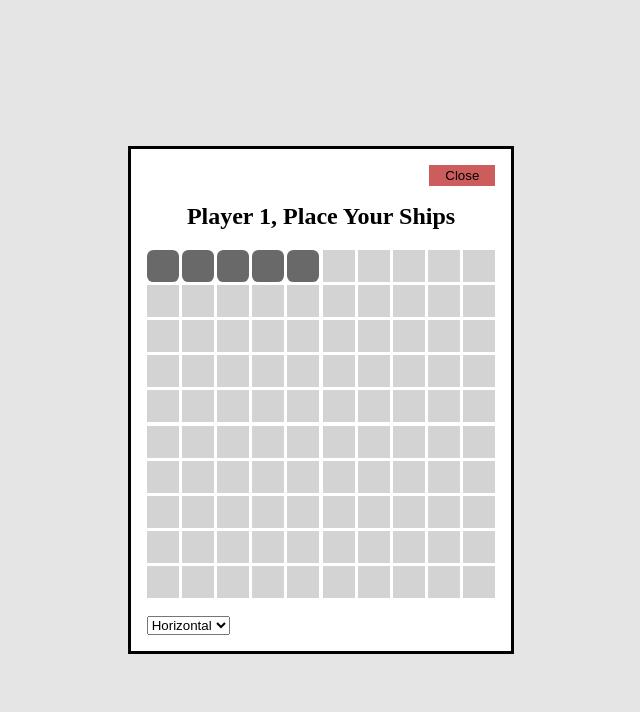
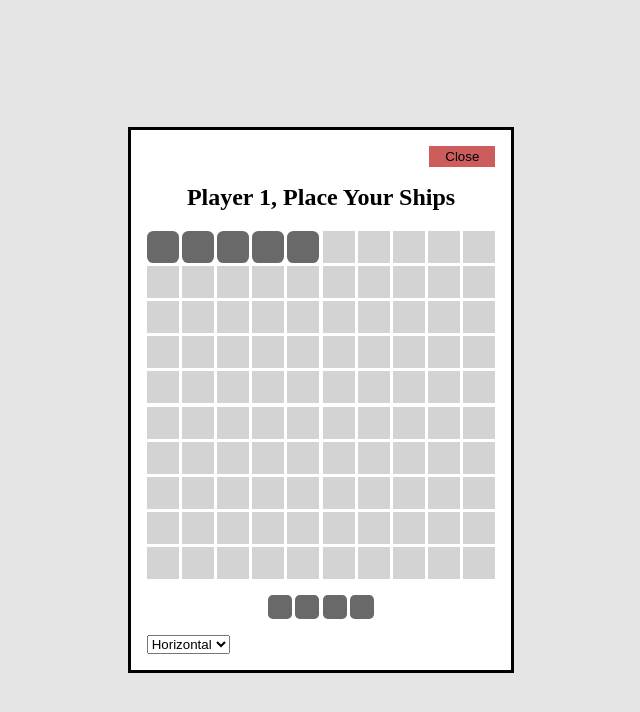
Before and after one commit to MattRangel/battleship, a website built with webpack: page src/template.html in a window 1280 px wide. Both pictures are taken after a click on the button 481 px from the left and 265 px from the top of the page. Shown: the whole page, without its empty margins (319-959 px from the left). Built offline with nearby package versions, Linux system fonts and the light colour scheme.

Commit message:
Give interface length of ship to be placed. Use length to give a preview of ship to be placed.

```diff
--- a/src/dom-interface.js
+++ b/src/dom-interface.js
@@ -27,21 +27,25 @@ export function illegalPlacement() {
     .animate({ backgroundColor: ["revert", "darkred", "revert"] }, 750);
 }
 
-export function getShipPlacement(player, callback) {
+export function getShipPlacement(player, length, callback) {
   document.querySelector("#board-creation").showModal();
+
   const boardElement = document.querySelector(".board-container");
-  boardElement.replaceWith(
-    getBoardElement(
+  const newBoardElement = getBoardElement(
     player.board.data,
     true,
     `${player.name}, Place Your Ships`,
     (position) => {
       closeBoardCreation();
       const direction = document.querySelector("#place-ship-direction").value;
-        callback({ position, direction });
+      callback({ position, direction, length });
     },
-    ),
   );
+  boardElement.replaceWith(newBoardElement);
+
+  const shipPreview = document.querySelector("#ship-preview");
+  const shipIcons = [...Array(length)].map(() => document.createElement("div"));
+  shipPreview.replaceChildren(...shipIcons);
 }
 
 function closeBoardCreation() {
--- a/src/game.js
+++ b/src/game.js
@@ -75,9 +75,8 @@ export default class Game {
     }
 
     const placement = await new Promise((resolve) =>
-      Interface.getShipPlacement(player, resolve),
+      Interface.getShipPlacement(player, length, resolve),
     );
-    placement.length = length;
     return placement;
   }
 
--- a/src/style.css
+++ b/src/style.css
@@ -1,7 +1,10 @@
 .board-grid {
   display: grid;
-  grid-template: repeat(10, 2rem) / repeat(10, 2rem);
   gap: 0.2rem;
+}
+
+.board-grid {
+  grid-template: repeat(10, 1fr) / repeat(10, 1fr);
 }
 
 .board-container {
@@ -10,6 +13,8 @@
 
 .spot {
   background-color: lightgrey;
+  width: 2rem;
+  aspect-ratio: 1/1;
 }
 
 button {
@@ -33,9 +38,22 @@ button.spot:active {
   margin: 0 auto;
 }
 
-.ship {
+.ship,
+#ship-preview > div {
   background-color: dimgrey;
   border-radius: 20%;
+}
+
+#ship-preview {
+  display: flex;
+  gap: 0.2rem;
+  justify-content: center;
+  margin: 1rem 0;
+}
+
+#ship-preview > div {
+  width: 1.5rem;
+  aspect-ratio: 1/1;
 }
 
 .hit {
--- a/src/template.html
+++ b/src/template.html
@@ -11,7 +11,7 @@
       <button class="close-modal">Close</button>
       <br />
       <div class="board-container"></div>
-      <br />
+      <div id="ship-preview"></div>
       <select id="place-ship-direction">
         <option value="horizontal">Horizontal</option>
         <option value="vertical">Vertical</option>
```
Lines whose indentation alone changed are shown as unchanged.
